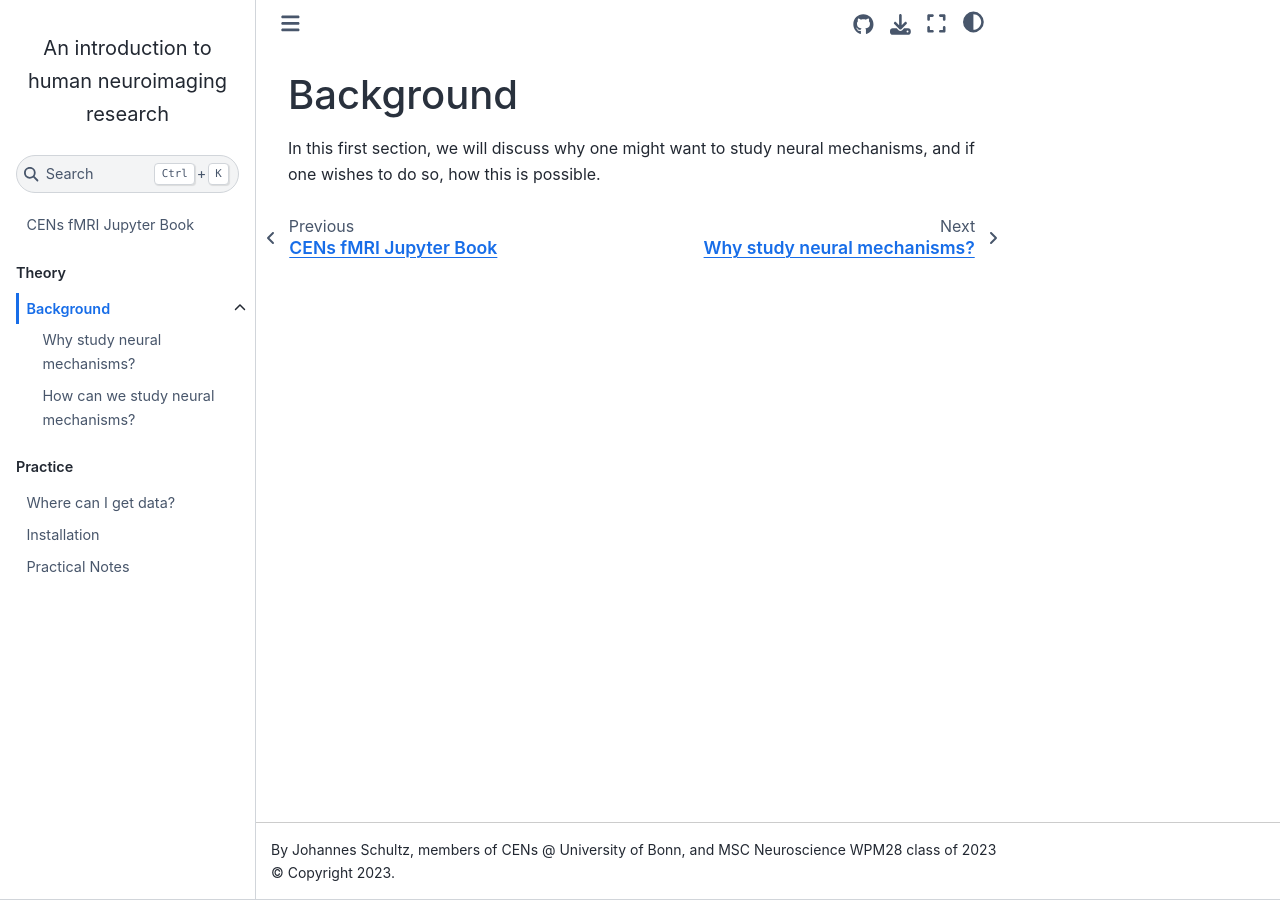
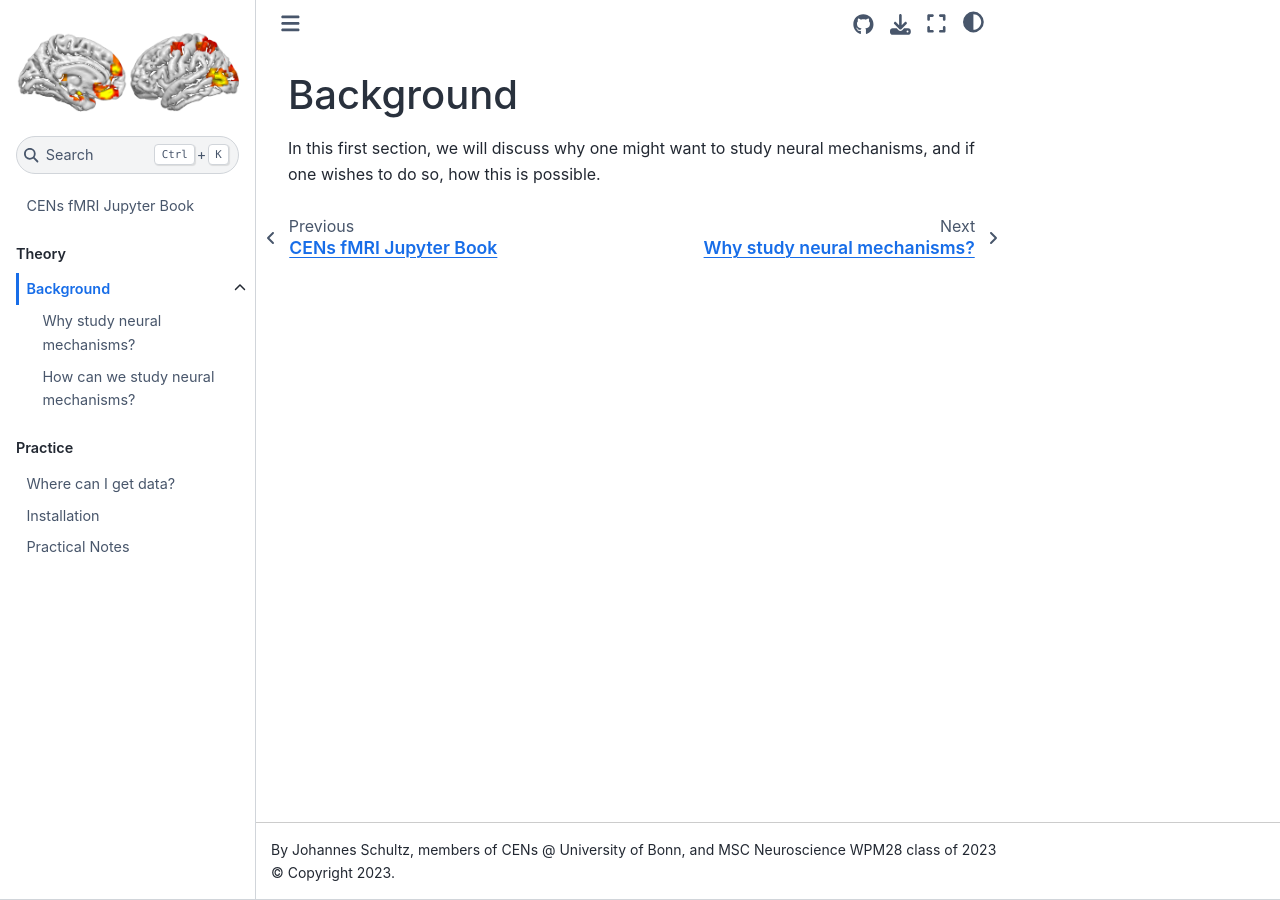
Before and after one commit to CENsBonn/fMRI, a Jupyter Book: the page built from chapter1_intro.md, in a window 1280 px wide. Built offline with Jupyter Book 1.0.4 settings and Sphinx 7.4.7 and the Sphinx Book theme 1.1.4, drawn with Linux system fonts in a browser that asks for light colours.

Commit message:
fix: Correct image path

```diff
--- a/_config.yml
+++ b/_config.yml
@@ -3,7 +3,7 @@
 
 title: An introduction to human neuroimaging research
 author: Johannes Schultz, members of CENs @ University of Bonn, and MSC Neuroscience WPM28 class of 2023
-logo: logo-transparent.png
+logo: images/logo-transparent.png
 
 # Force re-execution of notebooks on each build.
 # See https://jupyterbook.org/content/execute.html
```
